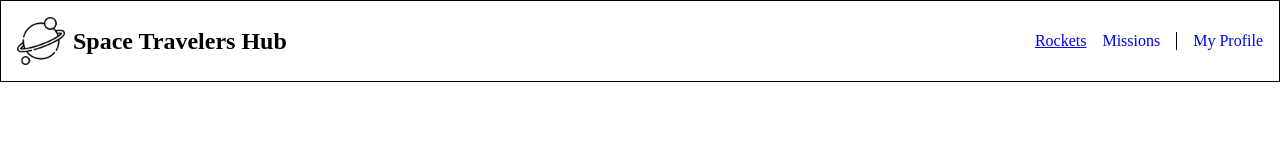
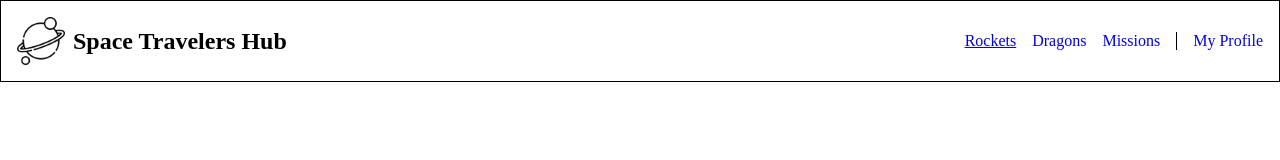
Before and after one commit to adel-gu/spaceX, a React (Create React App) app: page / in a window 1280 px wide. Shown: the top 160 px of the page. Built offline with nearby package versions, Linux system fonts and the light colour scheme.

Commit message:
Refactore Header component

```diff
--- a/src/App.jsx
+++ b/src/App.jsx
@@ -1,10 +1,24 @@
+// React
 import React from 'react';
-import NavBar from './components/NavBar/NavBar';
+import { Routes, Route} from 'react-router-dom';
+
+// Components
+import NavBar from './components/Header/NavBar';
+import Dragons from './components/Dragons/Dragons';
+import Rockets from './components/Rockets/Rockets';
+import Missions from './components/Missions/Missions';
+import MyProfile from './components/MyProfile/MyProfile';
 
 function App() {
   return (
     <div className="App">
       <NavBar />
+      <Routes>
+        <Route path="/" element={<Rockets />} />
+        <Route path="/Dragons" element={<Dragons />} />
+        <Route path="/Missions" element={<Missions />} />
+        <Route path="/MyProfile" element={<MyProfile />} />
+      </Routes>
     </div>
   );
 }
--- /dev/null
+++ b/src/components/Dragons/Dragons.jsx
@@ -0,0 +1,7 @@
+const Dragons = () => {
+  return(
+    <></>
+  )
+}
+
+export default Dragons;
--- a/src/components/navbar/NavBar.css
+++ b/src/components/Header/NavBar.css
@@ -22,7 +22,7 @@
   gap: 1rem;
 }
 
-.nav-items li:nth-of-type(2) {
+.nav-items li:nth-of-type(3) {
   border-right: 1.5px solid black;
   padding-right: 1rem;
 }
--- a/src/components/navbar/NavBar.jsx
+++ b/src/components/Header/NavBar.jsx
@@ -1,8 +1,5 @@
 import React from 'react';
-import { Routes, Route, NavLink } from 'react-router-dom';
-import Rockets from '../Rockets/Rockets';
-import Missions from '../Missions/Missions';
-import MyProfile from '../MyProfile/MyProfile';
+import { NavLink } from 'react-router-dom';
 import Planet from '../../assets/planet.png';
 import './NavBar.css';
 import '../../App.css';
@@ -11,6 +8,8 @@ function NavBar() {
   const activeStyle = {
     textDecoration: 'underline',
   };
+
+  const navLinkStyle = ({ isActive }) => (isActive ? activeStyle : undefined);
 
   return (
     <header>
@@ -23,30 +22,30 @@ function NavBar() {
           <li>
             <NavLink
               to="/"
-              style={({ isActive }) => (isActive ? activeStyle : undefined)}
+              style={navLinkStyle}
             >
               Rockets
             </NavLink>
           </li>
           <li>
             <NavLink
-              to="/Missions"
-              style={({ isActive }) => (isActive ? activeStyle : undefined)}
+              to="/Dragons"
+              style={navLinkStyle}
             >
+              Dragons
+            </NavLink>
+          </li>
+          <li>
+            <NavLink to="/Missions" style={navLinkStyle}>
               Missions
             </NavLink>
           </li>
           <li>
-            <NavLink to="/MyProfile" style={({ isActive }) => (isActive ? activeStyle : undefined)}>
+            <NavLink to="/MyProfile" style={navLinkStyle}>
               My Profile
             </NavLink>
           </li>
         </ul>
-        <Routes>
-          <Route path="/" element={<Rockets />} />
-          <Route path="/Missions" element={<Missions />} />
-          <Route path="/MyProfile" element={<MyProfile />} />
-        </Routes>
       </nav>
     </header>
   );
```
